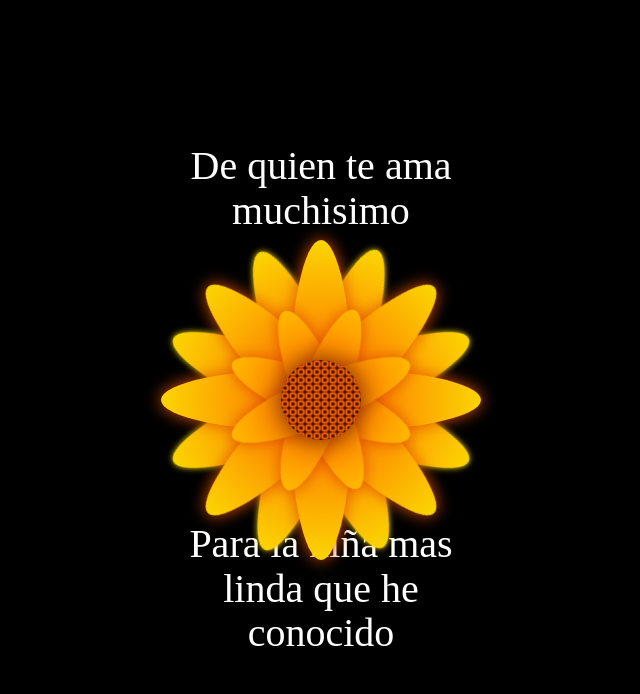
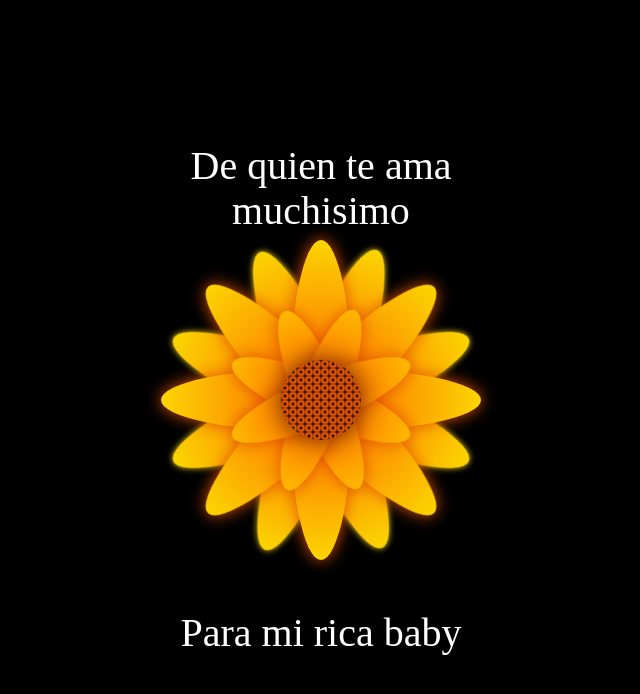
Before and after one commit to alvaro3195/flores_paramibbcita, a plain HTML site: page docs/index.html in a window 1280 px wide. Shown: the whole page, without its empty margins (319-959 px from the left). Drawn offline with Linux system fonts and the light colour scheme.

Commit message:
index.html

```diff
--- a/docs/index.html
+++ b/docs/index.html
@@ -37,7 +37,7 @@
     </div>
     <div class="Petal3 p4">
     </div>
-    <div class="text-below">Para la niña mas linda que he conocido </div>
+    <div class="text-below">Para mi rica baby</div>
   </div>
 </body>
 </html>
```
